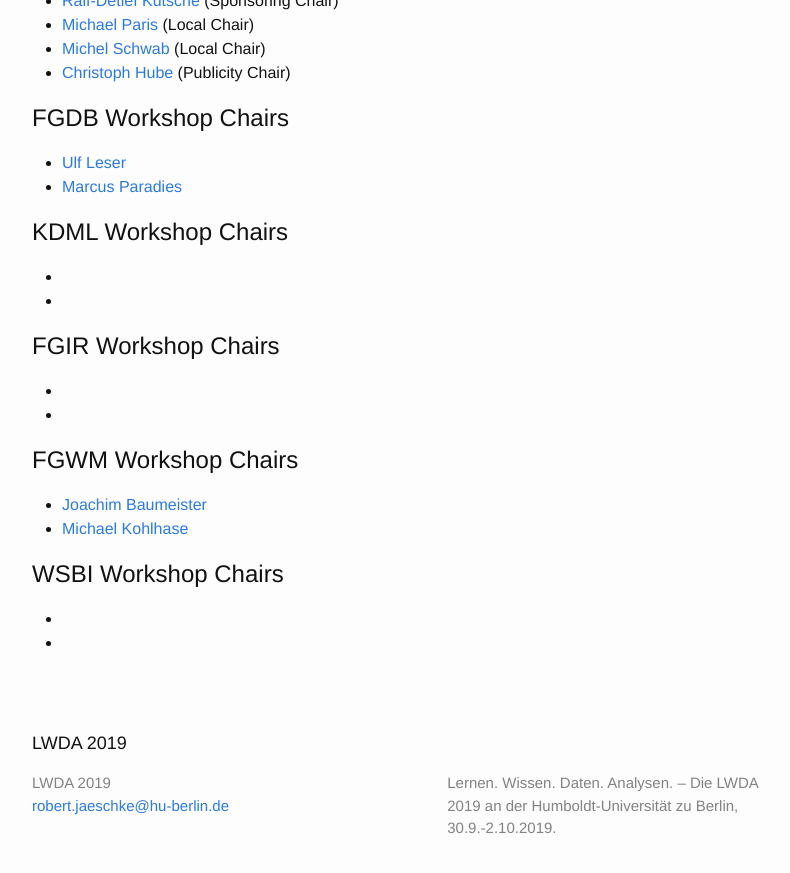
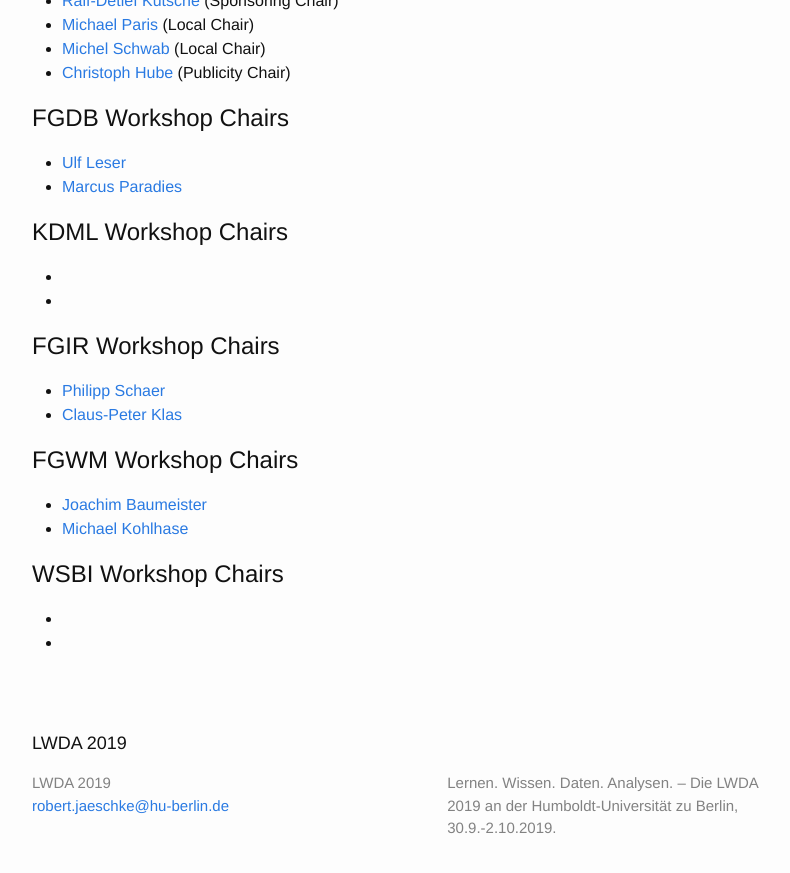
Before and after one commit to rjoberon/LWDA2019, a Jekyll site: the page built from organization.md, in a window 1280 px wide and 900 px high, scrolled down 611 px. Shown: the top 873 px of the window, without its empty margins (238-1028 px from the left). Built offline with Jekyll 4.4.1, drawn with Linux system fonts in a browser that asks for light colours.

Commit message:
+PC chairs FG-IR

```diff
--- a/organization.md
+++ b/organization.md
@@ -25,8 +25,8 @@ permalink: /organization/
 
 ## FGIR Workshop Chairs
 
--
--
+- [Philipp Schaer](https://www.th-koeln.de/personen/philipp.schaer/)
+- [Claus-Peter Klas](https://www.gesis.org/person/claus-peter.klas)
 
 ## FGWM Workshop Chairs
 
```
